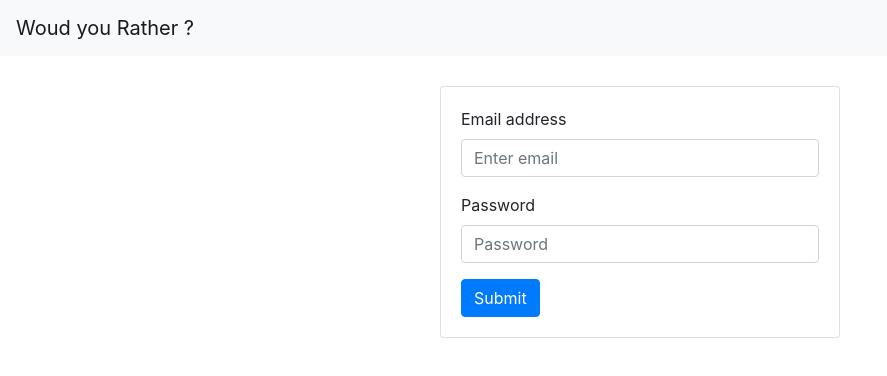
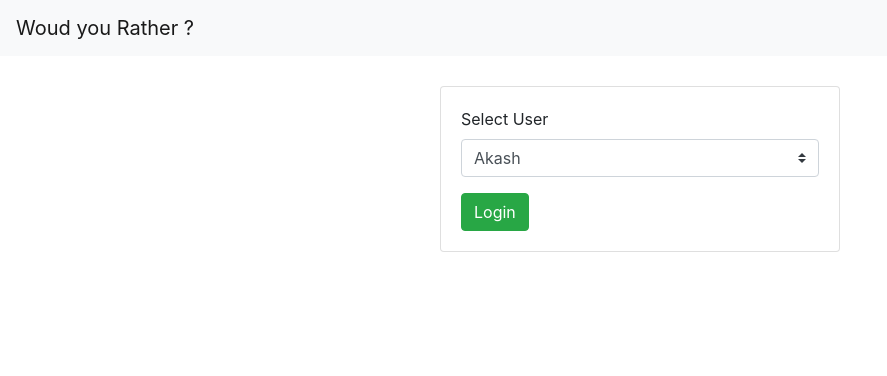
Before and after one commit to skybarer/would-you-rather, a React (Create React App) app: page / in a window 1280 px wide. Shown: the top 376 px of the page, without its empty margins (0-887 px from the left). Built offline with nearby package versions, Linux system fonts and the light colour scheme; what react-redux-loading would draw is missing.

Commit message:
containers files added

```diff
--- a/src/components/Login.js
+++ b/src/components/Login.js
@@ -1,6 +1,7 @@
 import React, {Component} from 'react';
 import {Card} from "react-bootstrap";
 import styled from 'styled-components';
+import NavBar from "./NavBar";
 
 const Wrapper = styled.section`
   min-width: 360px;
@@ -10,26 +11,51 @@ const Wrapper = styled.section`
   padding-top: 30px;
 `;
 
+const button = styled.button`
+    min-width: 300px;
+`;
+
+
+const users = [
+    {
+        id: 1,
+        key: 'Akash',
+        value: 'Akash'
+    },
+    {
+        id: 2,
+        key: 'Vikas',
+        value: 'Vikas'
+    },
+    {
+        id: 3,
+        key: 'Sarah',
+        value: 'Sarah'
+    }
+];
 
 class Login extends Component {
     render() {
         return (
+
             <div>
+                <NavBar/>
                 <Wrapper>
                     <Card>
                         <Card.Body>
                             <form>
                                 <div className="form-group">
-                                    <label>Email address</label>
-                                    <input type="email" className="form-control" id="exampleInputEmail1"
-                                           aria-describedby="emailHelp" placeholder="Enter email"/>
+                                    <label>Select User</label>
+                                    <select className="custom-select">
+                                        {
+                                            users.map((user) => {
+                                                return <option key={user.id} value={user.value}>{user.key}</option>
+
+                                            })
+                                        }
+                                    </select>
                                 </div>
-                                <div className="form-group">
-                                    <label>Password</label>
-                                    <input type="password" className="form-control" id="exampleInputPassword1"
-                                           placeholder="Password"/>
-                                </div>
-                                <button type="submit" className="btn btn-primary">Submit</button>
+                                <button type="submit" className="btn btn-success">Login</button>
                             </form>
                         </Card.Body>
                     </Card>
--- a/src/components/NavBarDashboard.js
+++ b/src/components/NavBarDashboard.js
@@ -1,7 +1,7 @@
 import React, {Component} from 'react';
 import {Navbar, Nav, NavDropdown, Form, FormControl, Button} from 'react-bootstrap';
 
-class NavBar extends Component {
+class NavBarDashboard extends Component {
     render() {
         return (
             <div>
@@ -11,15 +11,10 @@ class NavBar extends Component {
                     <Navbar.Collapse id="basic-navbar-nav">
                         <Nav className="mr-auto">
                             <Nav.Link href="#home">Home</Nav.Link>
-                            <Nav.Link href="#link">Link</Nav.Link>
-                            <NavDropdown title="Dropdown" id="basic-nav-dropdown">
-                                <NavDropdown.Item href="#action/3.1">Action</NavDropdown.Item>
-                                <NavDropdown.Item href="#action/3.2">Another action</NavDropdown.Item>
-                                <NavDropdown.Item href="#action/3.3">Something</NavDropdown.Item>
-                                <NavDropdown.Divider/>
-                                <NavDropdown.Item href="#action/3.4">Separated link</NavDropdown.Item>
-                            </NavDropdown>
+                            <Nav.Link href="#leaderBoard">LeaderBoard</Nav.Link>
+                            <Nav.Link href="#addQuestion">AddQuestion</Nav.Link>
                         </Nav>
+                        <Button variant="outline-success">Logout</Button>
                     </Navbar.Collapse>
                 </Navbar>
             </div>
@@ -27,4 +22,4 @@ class NavBar extends Component {
     }
 }
 
-export default NavBar;
+export default NavBarDashboard;
--- /dev/null
+++ b/src/containers/Home.js
@@ -0,0 +1,13 @@
+import React, {Component} from 'react';
+
+class Home extends Component {
+    render() {
+        return (
+            <div>
+                <p>home component</p>
+            </div>
+        )
+    }
+}
+
+export default Home;
--- a/src/containers/RoutePage.js
+++ b/src/containers/RoutePage.js
@@ -1,13 +1,14 @@
 import * as React from "react";
 import NavBar from "../components/NavBar";
 import Login from "../components/Login";
+import Template from "./Template";
 
 class RoutePage extends React.Component {
     render() {
         return (
             <div>
-                <NavBar/>
                 <Login/>
+                {/*<Template/>*/}
             </div>
         )
     }
--- /dev/null
+++ b/src/containers/Template.js
@@ -0,0 +1,16 @@
+import * as React from "react";
+import NavBarDashboard from "../components/NavBarDashboard";
+import Home from "./Home";
+
+class Template extends React.Component {
+    render() {
+        return (
+            <div>
+                <NavBarDashboard/>
+                <Home/>
+            </div>
+        )
+    }
+}
+
+export default Template;
```
Also changed, not shown: src/containers/LeaderBoard.js (added, +13 -0 lines), src/containers/Questions.js (added, +13 -0 lines).
